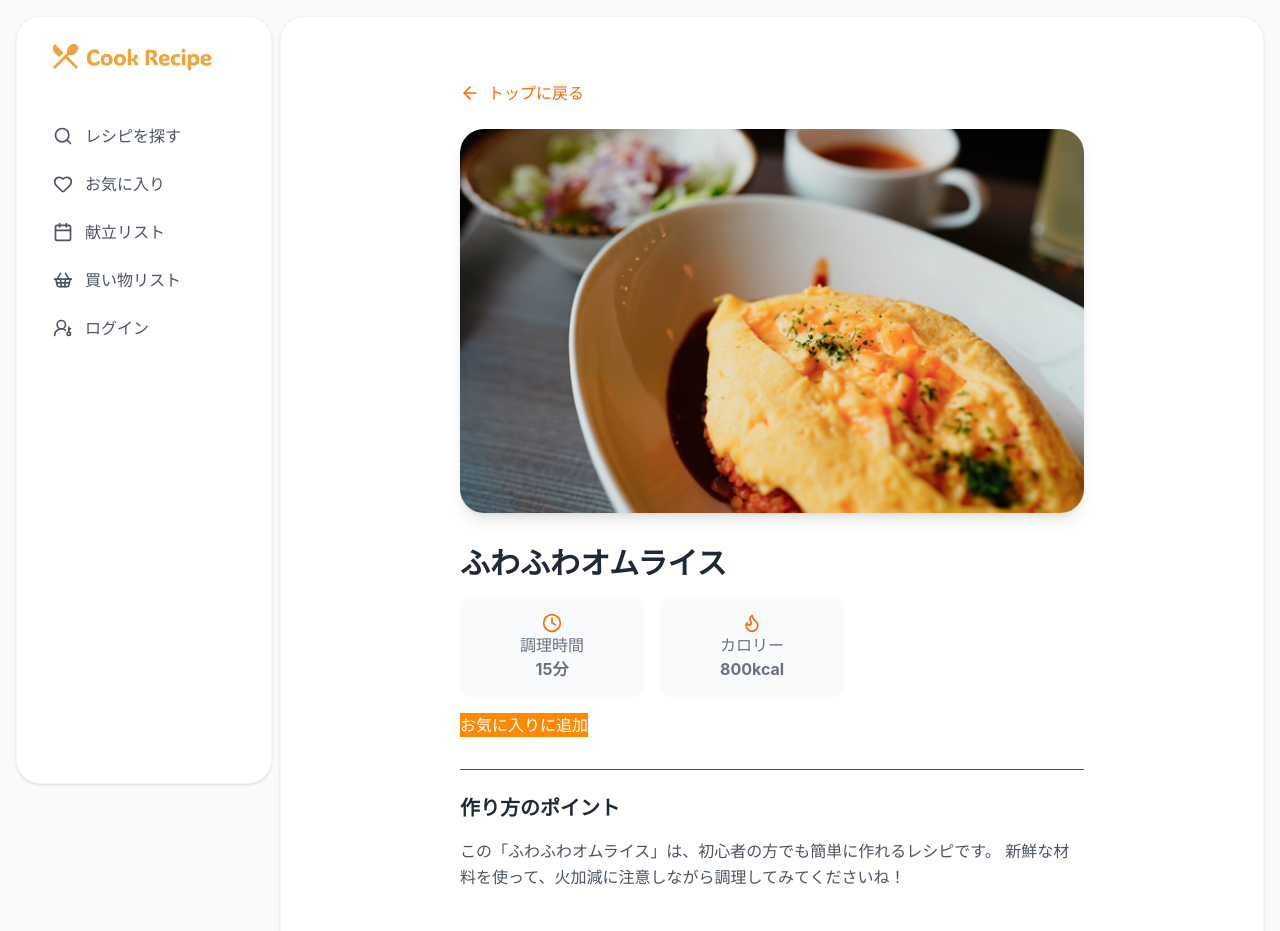
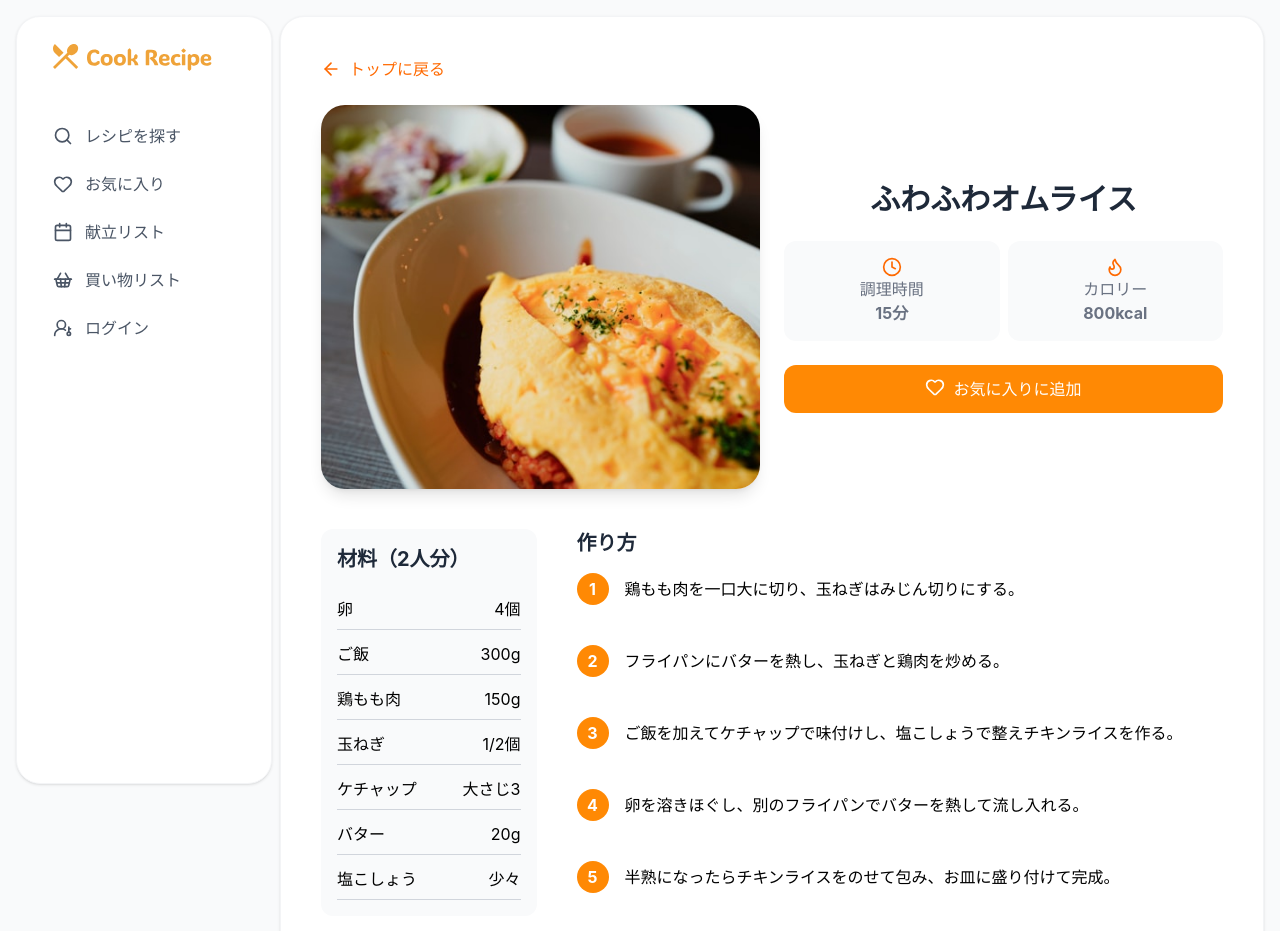
Before and after one commit to rnum-1995/portfolio, a React (Vite) app in the folder recipe-site/: page /recipe/1 in a window 1280 px wide. Shown: the top 931 px of the page. Built offline with nearby package versions, Linux system fonts and the light colour scheme.

Commit message:
材料と作り方のセクションを記述。

```diff
--- a/recipe-site/src/pages/RecipeDetail.jsx
+++ b/recipe-site/src/pages/RecipeDetail.jsx
@@ -1,29 +1,27 @@
 import { useParams, Link } from 'react-router-dom';
-import { Clock, ArrowLeft, Flame } from 'lucide-react';
+import { Clock, ArrowLeft, Flame, Heart, Lightbulb } from 'lucide-react';
 import { MOCK_RECIPES } from '../data/recipes.js'
 
 export default function RecipeDetail() {
-    // URLからIDを取得 (例: /recipe/1 なら "1")
     const { id } = useParams();
-
-    // IDに一致するレシピをデータの中から探す
     const recipe = MOCK_RECIPES.find(r => r.id === Number(id));
 
-    // もしレシピが見つからない場合の処理（エラー防止）
     if (!recipe) {
         return <p className="p-10 text-center">レシピが見つかりませんでした。</p>;
     }
 
     return (
-        <div className="max-w-2xl mx-auto p-6">
+        <div className="mx-auto">
             {/* 戻るボタン */}
             <Link to="/" className="flex items-center gap-2 text-orange-500 mb-6 hover:underline">
                 <ArrowLeft size={20} />
                 <span>トップに戻る</span>
             </Link>
 
-            {/* 画像表示 */}
-            <div className="rounded-3xl overflow-hidden shadow-lg mb-8 h-64 md:h-96">
+            {/* 画像・タイトル */}
+            <section className='grid grid-cols-1 lg:grid-cols-2 gap-6 items-center mb-10'>
+                {/* 画像 */}
+                <div className="rounded-3xl overflow-hidden shadow-lg h-64 md:h-96">
                     <img
                         src={recipe.image}
                         alt={recipe.title}
@@ -31,38 +29,77 @@ export default function RecipeDetail() {
                     />
                 </div>
 
-            {/* タイトルと情報 */}
-            <h1 className="text-3xl font-bold text-gray-800 mb-4">
+                {/* タイトル・情報 */}
+                <div className='flex flex-col items-center justify-center w-full'>
+                    <h1 className="text-3xl font-bold text-gray-800 mb-6">
                         {recipe.title}
                     </h1>
 
-            <div className='flex flex-row gap-4 mb-4'>
-                <div className="flex flex-col items-center text-gray-500 bg-gray-50 py-4 px-15 rounded-xl w-fit">
+                    <div className='flex gap-2 mb-6 w-full'>
+                        <div className="flex flex-col items-center text-gray-500 bg-gray-50 rounded-xl p-4 w-full">
                             <Clock size={20} className="text-orange-500" />
                             <span className="font-medium">調理時間</span>
                             <span className='font-bold'>{recipe.time}</span>
                         </div>
 
-                <div className="flex flex-col items-center text-gray-500 bg-gray-50 py-4 px-15 rounded-xl w-fit">
+                        <div className="flex flex-col items-center text-gray-500 bg-gray-50 rounded-xl p-4 w-full">
                             <Flame size={20} className="text-orange-500" />
                             <span className="font-medium">カロリー</span>
                             <span className='font-bold'>{recipe.calorie}</span>
                         </div>
                     </div>
 
-            <div className='mb-8'>
-                <button className='bg-orange-400'>
+                    <button className='flex flex-row justify-center gap-2 bg-orange-400 py-3 rounded-xl w-full'>
+                        <Heart size={20} className='text-white' />
                         <span className='text-white'>お気に入りに追加</span>
                     </button>
                 </div>
+            </section>
 
-            {/* 説明や作り方のダミーテキスト */}
-            <div className="border-t pt-6 text-gray-600 leading-relaxed">
-                <h2 className="text-xl font-bold mb-4 text-gray-800">作り方のポイント</h2>
-                <p>
-                    この「{recipe.title}」は、初心者の方でも簡単に作れるレシピです。
-                    新鮮な材料を使って、火加減に注意しながら調理してみてくださいね！
+            {/* 材料・作り方 */}
+            <div className="grid grid-cols-1 lg:grid-cols-[1fr_3fr] gap-10">
+                {/* 材料 */}
+                <section className='bg-gray-50 rounded-xl p-4 h-fit'>
+                    <h2 className="text-xl font-bold mb-4 text-gray-800">材料（2人分）</h2>
+                    <ul className='flex flex-col gap-1'>
+                        {recipe.ingredients.map((ingredient, index) => (
+                            <li key={index} className='flex justify-between py-2 border-b border-gray-300'>
+                                <span>{ingredient.name}</span>
+                                <span>{ingredient.amount}</span>
+                            </li>
+                        ))}
+                    </ul>
+                </section>
+
+                {/* 作り方・コツ */}
+                <section>
+                    <h2 className="text-xl font-bold mb-4 text-gray-800">作り方</h2>
+                    <ol className='mb-5'>
+                        {recipe.steps.map((value) => (
+                            <li key={value.step} className='flex flex-row items-center gap-4 mb-10'>
+                                <span className='flex items-center justify-center w-8 h-8 rounded-full bg-orange-400 text-white font-bold shrink-0'>
+                                    {value.step}
+                                </span>
+
+                                <p className=''>
+                                    {value.description}
                                 </p>
+                            </li>
+                        ))}
+                    </ol>
+
+                    {/* コツ */}
+                    <div className="bg-orange-50 p-6 rounded-xl border-l-4 border-orange-300">
+                        <h3 className="flex flex-row gap-1 mb-2 text-orange-400 ">
+                            <Lightbulb size={20} className='text-orange-400' />
+                            美味しく作るコツ
+                        </h3>
+
+                        <p className="text-gray-600 leading-relaxed ">
+                            {recipe.tip}
+                        </p>
+                    </div>
+                </section>
             </div>
         </div>
     );
```
Lines whose indentation alone changed are shown as unchanged.
